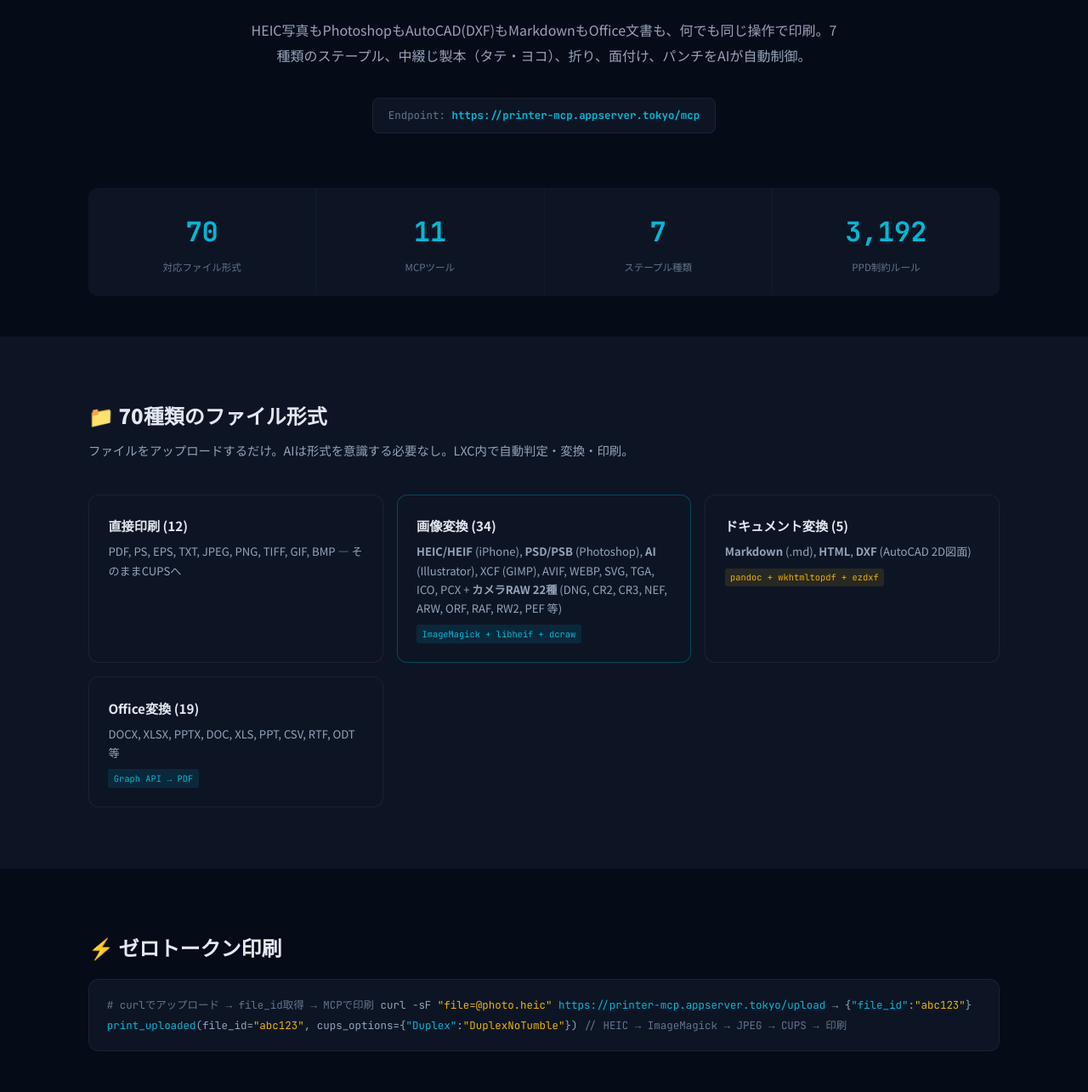
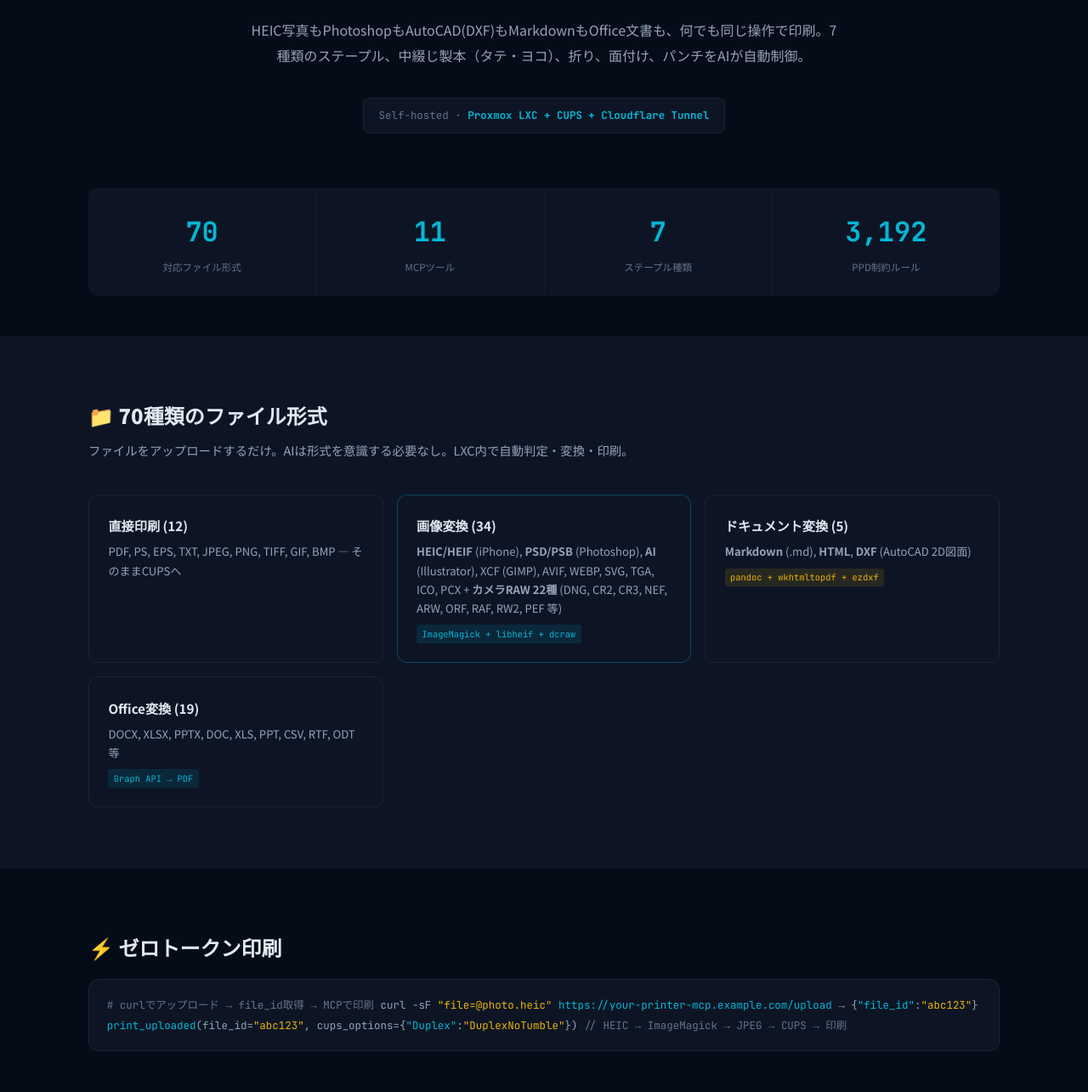
Before and after one commit to DaisukeHori/printer-mcp-server, a website: page docs/index.html in a window 1280 px wide. Shown: the part 335-1620 px from the top of the page at 85% size. Drawn offline with Linux system fonts and the light colour scheme.

Commit message:
Remove real endpoint URLs from README + LP
Replaced printer-mcp.appserver.tokyo with your-printer-mcp.example.com
in all public-facing docs (README, LP). Real endpoint should not be
in a public repository.

```diff
--- a/docs/index.html
+++ b/docs/index.html
@@ -73,7 +73,7 @@ a{color:var(--cy);text-decoration:none}a:hover{color:#22d3ee}code{font-family:va
   <div class="hero__chip">🖨 11 Tools · 70 Formats · 7 Staple Modes · Zero-Token · 3,192 PPD Rules</div>
   <h1>AIに<em>「印刷して」</em><br>と言うだけ</h1>
   <p class="hero__p">HEIC写真もPhotoshopもAutoCAD(DXF)もMarkdownもOffice文書も、何でも同じ操作で印刷。7種類のステープル、中綴じ製本（タテ・ヨコ）、折り、面付け、パンチをAIが自動制御。</p>
-  <div class="hero__ep">Endpoint: <b>https://printer-mcp.appserver.tokyo/mcp</b></div>
+  <div class="hero__ep">Self-hosted · <b>Proxmox LXC + CUPS + Cloudflare Tunnel</b></div>
 </section>
 
 <section style="padding:0 1.5rem 3rem"><div class="w">
@@ -102,7 +102,7 @@ a{color:var(--cy);text-decoration:none}a:hover{color:#22d3ee}code{font-family:va
   <h2 class="s__t">⚡ ゼロトークン印刷</h2>
   <div class="pre">
 <span class="c_"># curlでアップロード → file_id取得 → MCPで印刷</span>
-curl -sF <span class="v">"file=@photo.heic"</span> <span class="k">https://printer-mcp.appserver.tokyo/upload</span>
+curl -sF <span class="v">"file=@photo.heic"</span> <span class="k">https://your-printer-mcp.example.com/upload</span>
 → {<span class="k">"file_id"</span>:<span class="v">"abc123"</span>}
 <span class="k">print_uploaded</span>(file_id=<span class="v">"abc123"</span>, cups_options={<span class="k">"Duplex"</span>:<span class="v">"DuplexNoTumble"</span>})
 <span class="c_">// HEIC → ImageMagick → JPEG → CUPS → 印刷</span>
```
Also changed, not shown: README.md.
